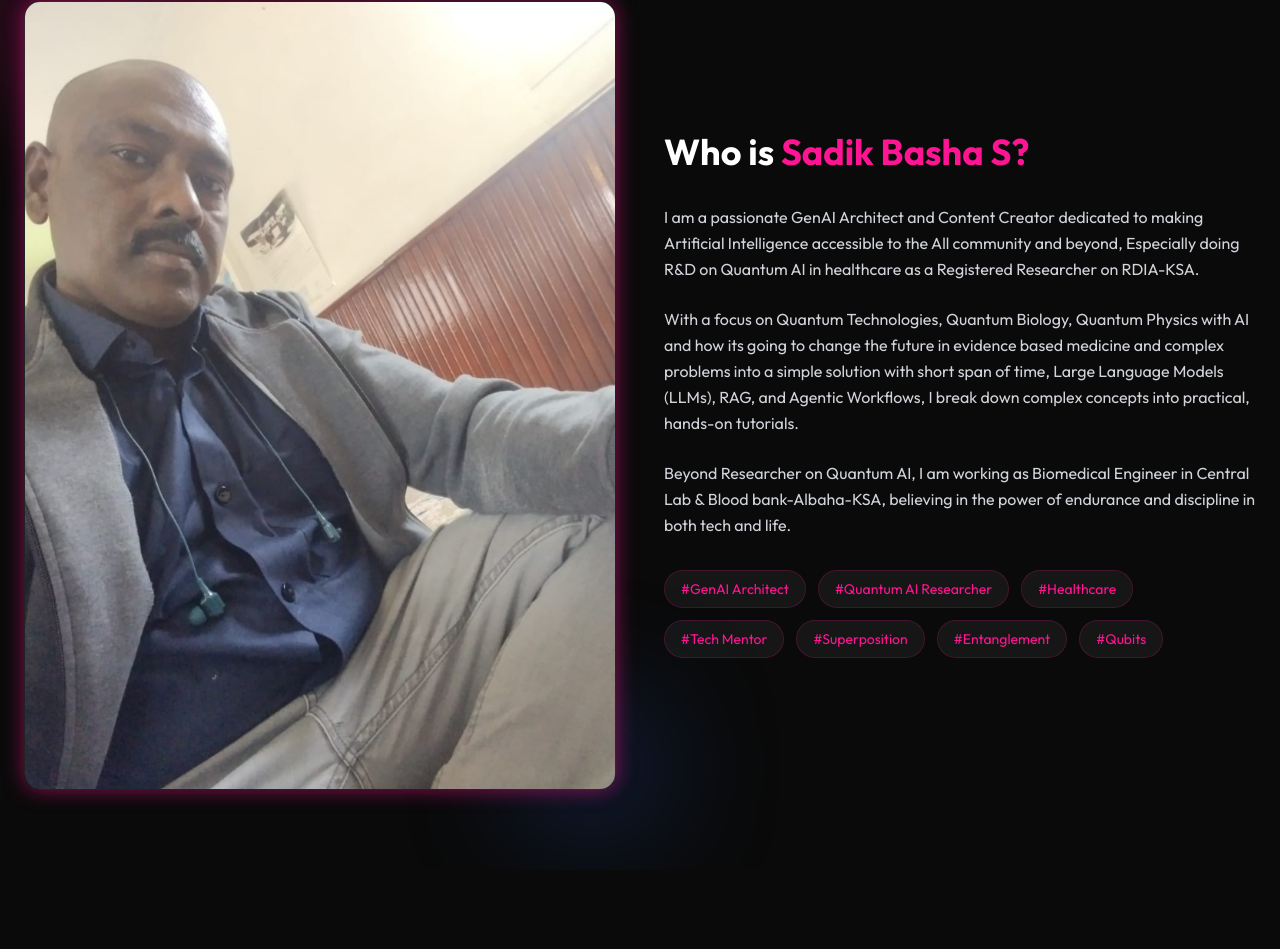
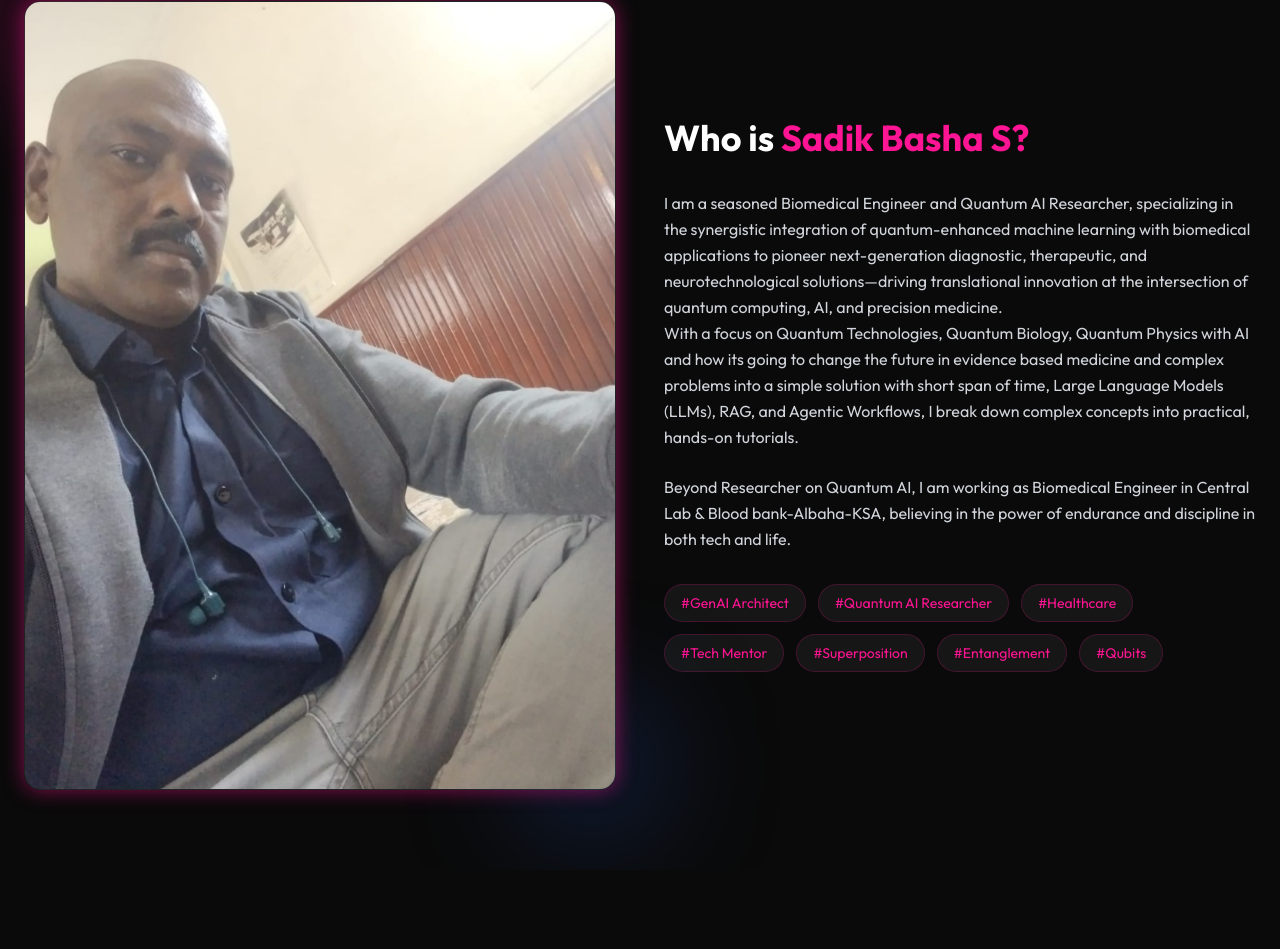
Before and after one commit to sadikbasha2025/quantum-ai-landing-page, a React (Vite) app: page / in a window 1280 px wide. Shown: the part 993-1942 px from the top of the page. Built offline with nearby package versions, Linux system fonts and the light colour scheme; the HTML template or start-up script is replaced by a standard one.

Commit message:
Update bio text

```diff
--- a/src/components/About.jsx
+++ b/src/components/About.jsx
@@ -31,11 +31,7 @@ const About = ({ profileImg, carImg }) => {
                         <h2 className="text-4xl font-bold mb-8">Who is <span className="text-primary">Sadik Basha S?</span></h2>
 
                         <div className="space-y-6 text-gray-300 leading-relaxed">
-                            <p>
-                                I am a passionate GenAI Architect and Content Creator dedicated to making Artificial Intelligence
-                                accessible to the All community and beyond, Especially doing R&D on Quantum AI in healthcare
-                                as a Registered Researcher on RDIA-KSA.
-                            </p>
+                            I am a seasoned Biomedical Engineer and Quantum AI Researcher, specializing in the synergistic integration of quantum-enhanced machine learning with biomedical applications to pioneer next-generation diagnostic, therapeutic, and neurotechnological solutions—driving translational innovation at the intersection of quantum computing, AI, and precision medicine.
                             <p>
                                 With a focus on Quantum Technologies, Quantum Biology, Quantum Physics with AI and how its going
                                 to change the future in evidence based medicine and complex problems into a simple solution with
```
